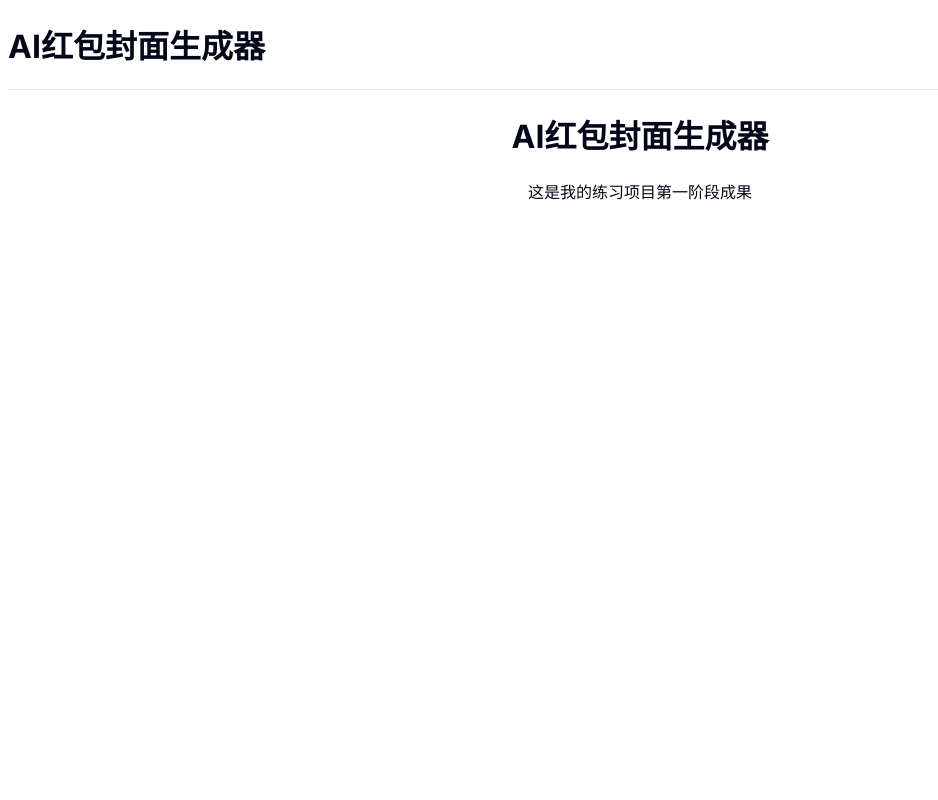
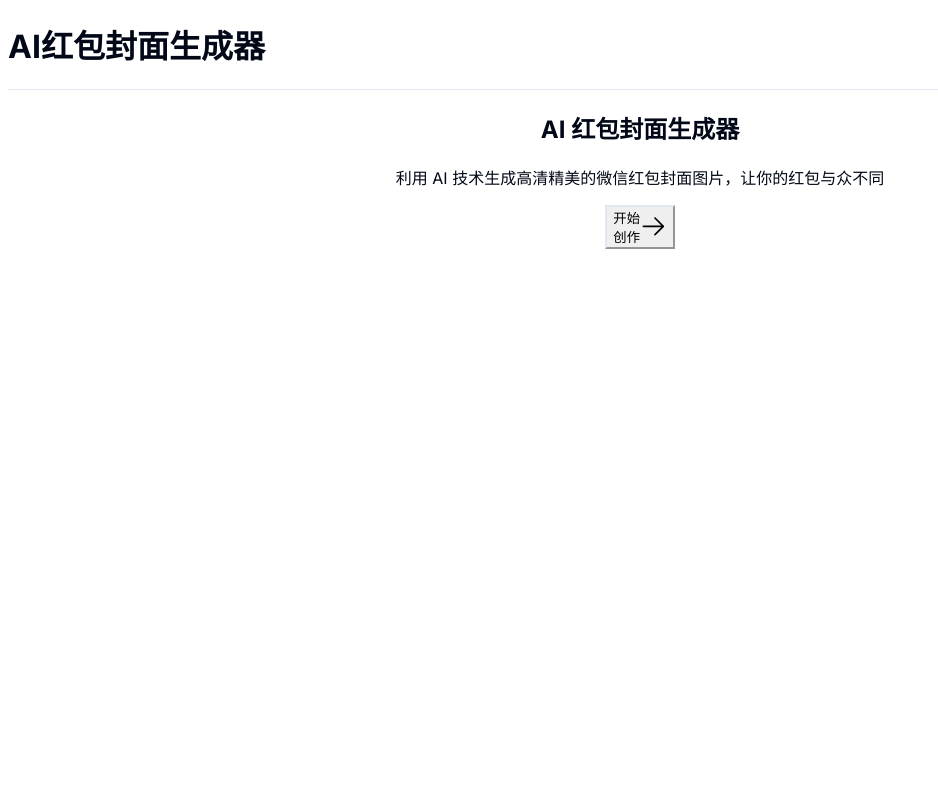
Before and after one commit to HsiangCheng/aicover-practice, a Next.js app: page / in a window 1280 px wide. Shown: the top 800 px of the page, without its empty margins (0-938 px from the left). Built offline with nearby package versions, Linux system fonts and the light colour scheme.

Commit message:
封装Hero组件，修改开发容器端口配置为public

```diff
--- a/package.json
+++ b/package.json
@@ -10,6 +10,7 @@
   },
   "dependencies": {
     "@clerk/nextjs": "^6.34.5",
+    "@heroicons/react": "^2.2.0",
     "@radix-ui/react-slot": "^1.2.4",
     "@supabase/supabase-js": "^2.80.0",
     "class-variance-authority": "^0.7.1",
--- a/src/app/page.tsx
+++ b/src/app/page.tsx
@@ -1,14 +1,9 @@
+import Hero from "@/components/hero";
+
 export default function Home() {
     return (
         <div className="min-h-screen bg-gray-50">
-            <div className="container mx-auto px-4 py-8">
-                <h1 className="text-4xl font-bold text-center mb-8">
-                    AI红包封面生成器
-                </h1>
-                <p className="text-center text-gray-600">
-                    这是我的练习项目第一阶段成果
-                </p>
-            </div>
+            <Hero />
         </div>
     );
 }
--- /dev/null
+++ b/src/components/hero/index.tsx
@@ -0,0 +1,27 @@
+import { ArrowRightIcon } from "@heroicons/react/24/outline";
+
+export default function Hero() {
+    return (
+        <section className="w-full py-12 md:py-24 lg:py-32">
+            <div className="container px-4 md:px-6">
+                <div className="flex flex-col items-center space-y-4 text-center">
+                    <div className="space-y-2">
+                        <h1 className="text-3xl font-bold tracking-tighter sm:text-5xl xl:text-6xl/none">
+                            AI 红包封面生成器
+                        </h1>
+                        <p className="max-w-[600px] text-gray-500 md:text-xl">
+                            利用 AI 技术生成高清精美的微信红包封面图片，让你的红包与众不同
+                        </p>
+                    </div>
+                    <div className="space-x-4">
+                        <button className="inline-flex items-center justify-center rounded-md bg-black px-6 py-3 text-white
+  hover:bg-gray-800">
+                            开始创作
+                            <ArrowRightIcon className="ml-2 h-4 w-4" />
+                        </button>
+                    </div>
+                </div>
+            </div>
+        </section>
+    );
+}
```
Also changed, not shown: .devcontainer/devcontainer.json, 1 other file (tests, documents, lock files or other folders).
